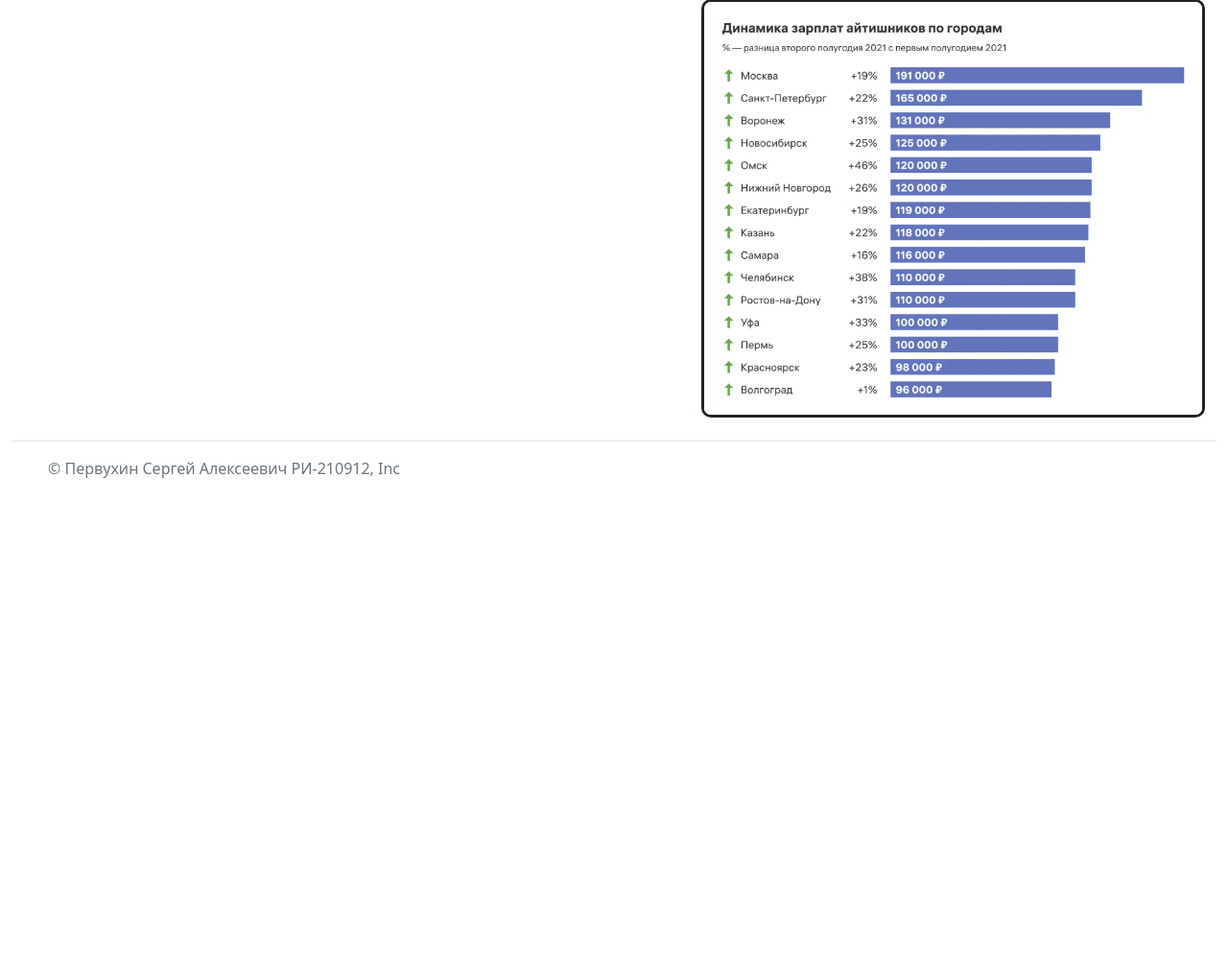
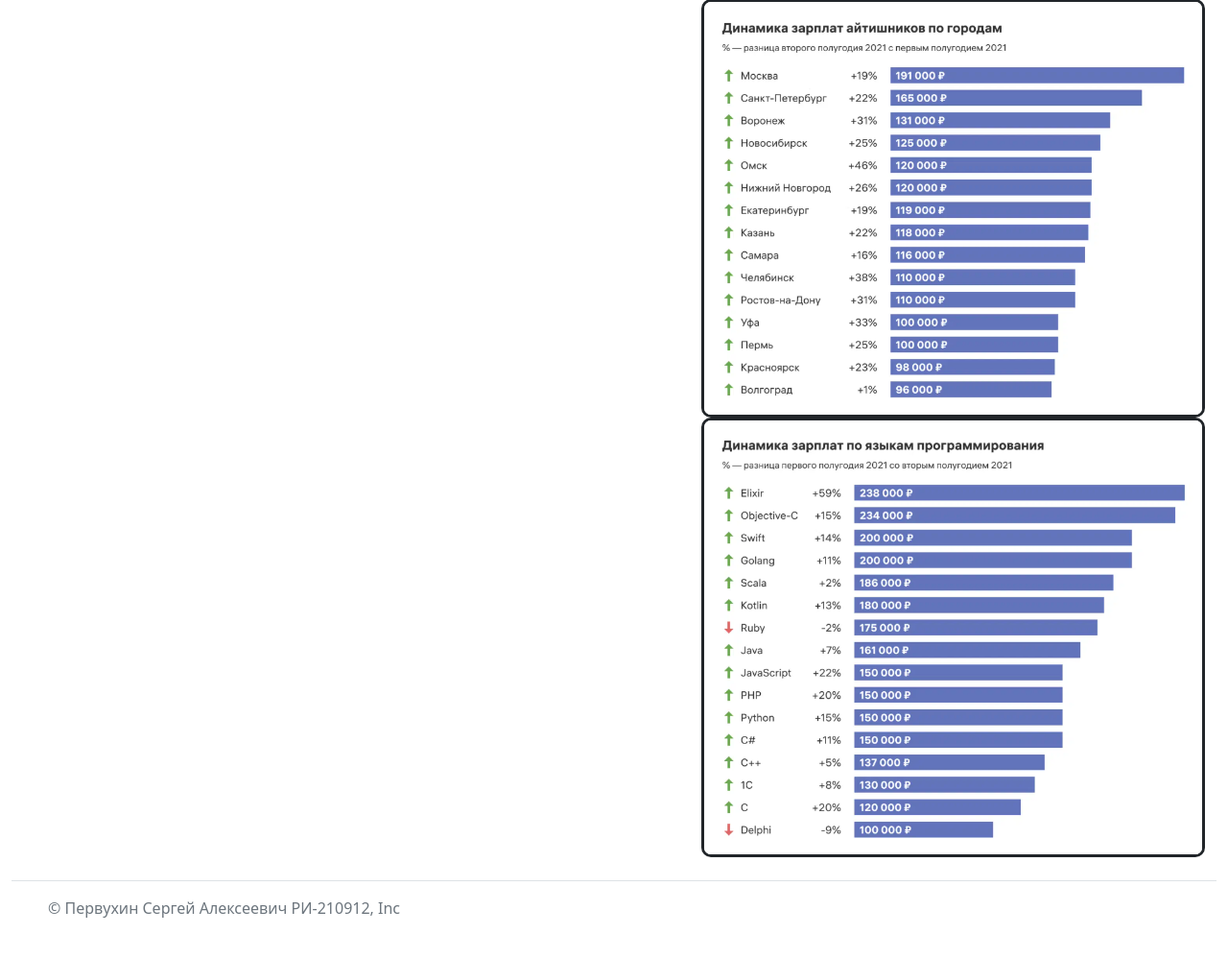
Before and after one commit to Enfariches/PythonVacancies_DjangoPy, a Django app: page / in a window 1280 px wide. Shown: the part 1696-2694 px from the top of the page at 96% size. Before the commit the page ends 2194 px from the top, so only its background shows below. Run offline with Django 4.2, Linux system fonts and the light colour scheme.

Commit message:
Приложение 13.01 (Хост работает!)

```diff
--- a/templates/main/index.html
+++ b/templates/main/index.html
@@ -43,4 +43,5 @@
     <p>На октябрь 2022 года на HeadHunter опубликовано 4,5 тысячи вакансий на позицию Python-разработчика, на «Хабр.Карьере» — более 400. Среди работодателей — «Сбер, » ВТБ, «Тинькофф», МТС, «Ростелеком».
     <p>Согласно исследованию «Хабр.Карьеры», средняя зарплата «питонистов» — 140 тысяч рублей. По нашим наблюдениям, джунам предлагают от 30 до 100 тысяч рублей, мидлам — от 90 до 250 тысяч, сеньорам — от 230 до 480 тысяч.</p>
     <img style=" width: 525px; border-radius: 10px;" align="right" border="3px" src="/media/images/city.png">
+    <img style=" width: 525px; border-radius: 10px;" align="right" border="3px" src="/media/images/stack.png">
 {% endblock %}
```
